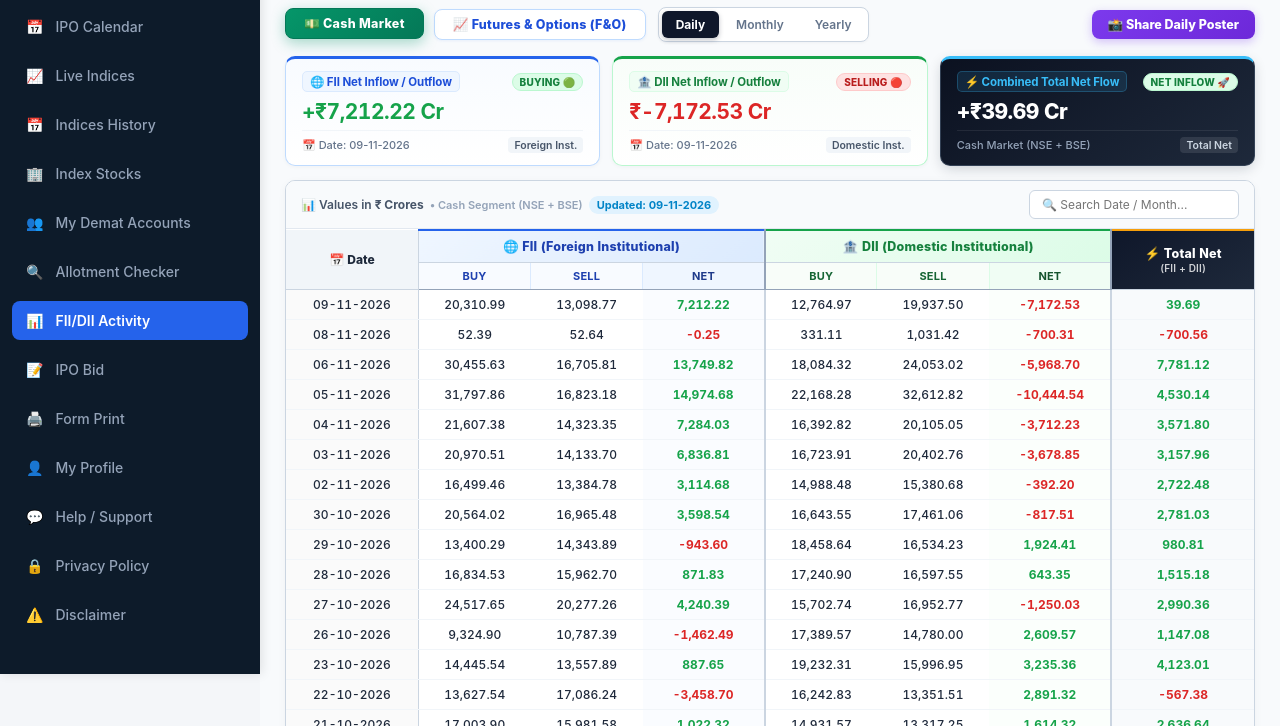
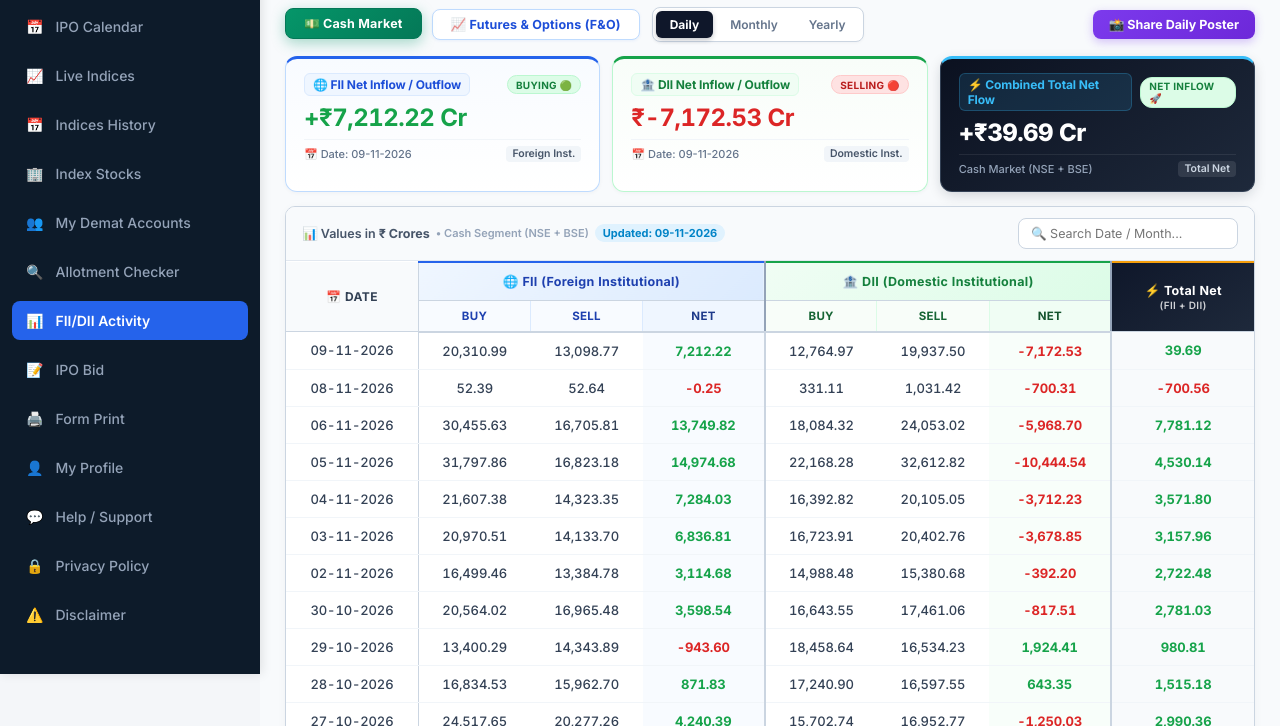
Before and after one commit to mehul2687/live-ipo-website, a website: page fii-dii-activity.html in a window 1280 px wide. Shown: the part 126-852 px from the top of the page. Drawn offline with nearby package versions, Linux system fonts and the light colour scheme; no server answers.

Commit message:
Enhance typography and legibility with Google Fonts Inter and tabular figures in FII DII activity page

```diff
--- a/fii-dii-activity.html
+++ b/fii-dii-activity.html
@@ -5,6 +5,11 @@
     <meta charset="UTF-8">
     <meta name="viewport" content="width=device-width, initial-scale=1.0">
     <title>Live IPO - FII / DII & F&O Activity</title>
+
+    <!-- Google Fonts: Inter -->
+    <link rel="preconnect" href="https://fonts.googleapis.com">
+    <link rel="preconnect" href="https://fonts.gstatic.com" crossorigin>
+    <link href="https://fonts.googleapis.com/css2?family=Inter:wght@400;500;600;700;800&display=swap" rel="stylesheet">
 
     <!-- External CSS Link -->
     <link rel="stylesheet" href="style.css?v=2026.11.08.5">
@@ -53,10 +58,9 @@
 
         .fii-page-title {
             font-size: 20px;
-            font-weight: 800;
+            font-weight: 750;
             color: #0f172a;
-            letter-spacing: -0.4px;
-            text-transform: uppercase;
+            letter-spacing: -0.3px;
             margin: 0 0 12px 0;
             display: flex;
             align-items: center;
@@ -89,14 +93,14 @@
             border: none;
             padding: 7px 18px;
             font-size: 12.5px;
-            font-weight: 800;
+            font-weight: 700;
             border-radius: 8px;
             cursor: pointer;
             transition: all 0.22s cubic-bezier(0.4, 0, 0.2, 1);
             display: inline-flex;
             align-items: center;
             gap: 7px;
-            letter-spacing: 0.3px;
+            letter-spacing: 0.2px;
         }
 
         /* 1. Cash Market Button: Rich Emerald Theme */
@@ -190,7 +194,7 @@
             border: none;
             padding: 7px 16px;
             font-size: 12.5px;
-            font-weight: 800;
+            font-weight: 700;
             border-radius: 8px;
             cursor: pointer;
             transition: all 0.25s ease;
@@ -219,8 +223,8 @@
 
         .fii-summary-card {
             background: #ffffff;
-            border-radius: 10px;
-            padding: 12px 16px;
+            border-radius: 12px;
+            padding: 14px 18px;
             box-shadow: 0 1px 4px rgba(15, 23, 42, 0.04);
             display: flex;
             flex-direction: column;
@@ -266,11 +270,11 @@
             display: inline-flex;
             align-items: center;
             gap: 5px;
-            font-size: 11.5px;
+            font-size: 12px;
             font-weight: 700;
             letter-spacing: -0.1px;
-            padding: 2.5px 7px;
-            border-radius: 5px;
+            padding: 3px 8px;
+            border-radius: 6px;
         }
 
         .fii-pill-theme {
@@ -293,19 +297,20 @@
 
         .card-status-badge {
             font-size: 10px;
-            padding: 2px 7px;
+            padding: 2.5px 8px;
             border-radius: 12px;
-            font-weight: 800;
-            letter-spacing: 0.2px;
+            font-weight: 700;
+            letter-spacing: 0.3px;
             text-transform: uppercase;
         }
 
         .fii-summary-value {
-            font-size: 21px;
-            font-weight: 800;
+            font-size: 24px;
+            font-weight: 750;
             letter-spacing: -0.5px;
-            line-height: 1.1;
+            line-height: 1.15;
             margin: 2px 0 1px 0;
+            font-feature-settings: 'tnum' 1;
             font-variant-numeric: tabular-nums;
         }
 
@@ -355,7 +360,7 @@
             display: flex;
             justify-content: space-between;
             align-items: center;
-            padding: 9px 15px;
+            padding: 11px 16px;
             border-bottom: 1.5px solid #e2e8f0;
             flex-wrap: wrap;
             gap: 10px;
@@ -363,7 +368,7 @@
         }
 
         .fii-unit-label {
-            font-size: 12px;
+            font-size: 12.5px;
             color: #475569;
             font-weight: 600;
             display: flex;
@@ -373,12 +378,12 @@
         }
 
         .fii-search-input {
-            padding: 6px 12px;
-            border: 1px solid #cbd5e1;
-            border-radius: 6px;
-            font-size: 12px;
+            padding: 7px 12px;
+            border: 1.5px solid #cbd5e1;
+            border-radius: 8px;
+            font-size: 12.5px;
             outline: none;
-            width: 210px;
+            width: 220px;
             background: #ffffff;
             transition: all 0.2s ease;
         }
@@ -398,51 +403,57 @@
             width: 100%;
             border-collapse: collapse;
             text-align: center;
+            font-size: 13px;
+            font-feature-settings: 'tnum' 1;
+            font-variant-numeric: tabular-nums;
+            letter-spacing: -0.01em;
+        }
+
+        .fii-table thead tr:first-child th {
+            padding: 11px 12px;
+            font-weight: 700;
+            border-bottom: 1.5px solid #cbd5e1;
+        }
+
+        .th-date-col {
+            background: #f8fafc;
+            color: #334155;
             font-size: 12px;
-            font-variant-numeric: tabular-nums;
-        }
-
-        .fii-table thead tr:first-child th {
-            padding: 8px 10px;
-            font-weight: 800;
-            border-bottom: 1.5px solid #cbd5e1;
-        }
-
-        .th-date-col {
-            background: #f1f5f9;
-            color: #1e293b;
-            font-size: 12px;
-            font-weight: 800;
+            font-weight: 700;
             border-right: 1.5px solid #cbd5e1;
             vertical-align: middle;
+            letter-spacing: 0.4px;
+            text-transform: uppercase;
         }
 
         .th-group-1 {
             background: linear-gradient(135deg, #eff6ff 0%, #dbeafe 100%);
             color: #1e40af;
             font-size: 12.5px;
+            font-weight: 750;
             border-top: 2.5px solid #2563eb;
             border-right: 2px solid #94a3b8 !important;
-            letter-spacing: 0.2px;
+            letter-spacing: 0.3px;
         }
 
         .th-group-2 {
             background: linear-gradient(135deg, #f0fdf4 0%, #dcfce7 100%);
             color: #15803d;
             font-size: 12.5px;
+            font-weight: 750;
             border-top: 2.5px solid #16a34a;
             border-right: 2px solid #94a3b8 !important;
-            letter-spacing: 0.2px;
+            letter-spacing: 0.3px;
         }
 
         .th-total-net-col {
             background: linear-gradient(145deg, #0f172a 0%, #1e293b 100%);
             color: #ffffff;
             font-size: 12.5px;
-            font-weight: 800;
+            font-weight: 750;
             border-top: 2.5px solid #f59e0b;
             vertical-align: middle;
-            letter-spacing: 0.2px;
+            letter-spacing: 0.3px;
         }
 
         .header-badge-content {
@@ -453,11 +464,11 @@
         }
 
         .fii-table thead tr:nth-child(2) th {
-            font-size: 11px;
+            font-size: 11.5px;
             font-weight: 700;
-            padding: 6px 8px;
-            border-bottom: 1.5px solid #94a3b8;
-            letter-spacing: 0.2px;
+            padding: 8px 10px;
+            border-bottom: 2px solid #cbd5e1;
+            letter-spacing: 0.3px;
             text-transform: uppercase;
         }
 
@@ -470,7 +481,7 @@
         .th-sub-1-net {
             background: #eff6ff;
             color: #1e3a8a;
-            font-weight: 800;
+            font-weight: 750;
             border-right: 2px solid #94a3b8 !important;
         }
 
@@ -483,17 +494,20 @@
         .th-sub-2-net {
             background: #f0fdf4;
             color: #14532d;
-            font-weight: 800;
+            font-weight: 750;
             border-right: 2px solid #94a3b8 !important;
         }
 
         .fii-table tbody td {
-            padding: 7px 9px;
+            padding: 10px 13px;
             border-bottom: 1px solid #f1f5f9;
-            color: #1e293b;
+            color: #334155;
             font-weight: 500;
             white-space: nowrap;
-            font-size: 12px;
+            font-size: 13px;
+            font-feature-settings: 'tnum' 1;
+            font-variant-numeric: tabular-nums;
+            transition: background-color 0.15s ease;
         }
 
         .fii-table tbody tr:hover td {
@@ -501,32 +515,34 @@
         }
 
         .td-date {
-            font-weight: 700;
+            font-weight: 650;
             color: #0f172a;
             border-right: 1.5px solid #cbd5e1;
-            background: #fafafa;
+            background: #ffffff;
+            font-size: 12.5px;
         }
 
         .fii-table tbody tr:hover .td-date {
-            background: #f1f5f9;
+            background: #f8fafc;
         }
 
         .td-net-1 {
             border-right: 2px solid #cbd5e1 !important;
             font-weight: 700;
-            background: rgba(239, 246, 255, 0.3);
+            background: rgba(239, 246, 255, 0.45);
         }
 
         .td-net-2 {
             border-right: 2px solid #cbd5e1 !important;
             font-weight: 700;
-            background: rgba(240, 253, 244, 0.3);
+            background: rgba(240, 253, 244, 0.45);
         }
 
         .td-total-net {
-            font-weight: 800 !important;
-            font-size: 12.5px;
+            font-weight: 750 !important;
+            font-size: 13px;
             background: #f8fafc;
+            letter-spacing: -0.1px;
         }
 
         .fii-table tbody tr:hover .td-total-net {
@@ -824,9 +840,10 @@
         }
 
         .poster-mini-val {
-            font-size: 14px;
-            font-weight: 900;
+            font-size: 14.5px;
+            font-weight: 750;
             letter-spacing: -0.3px;
+            font-feature-settings: 'tnum' 1;
             font-variant-numeric: tabular-nums;
         }
 
```
